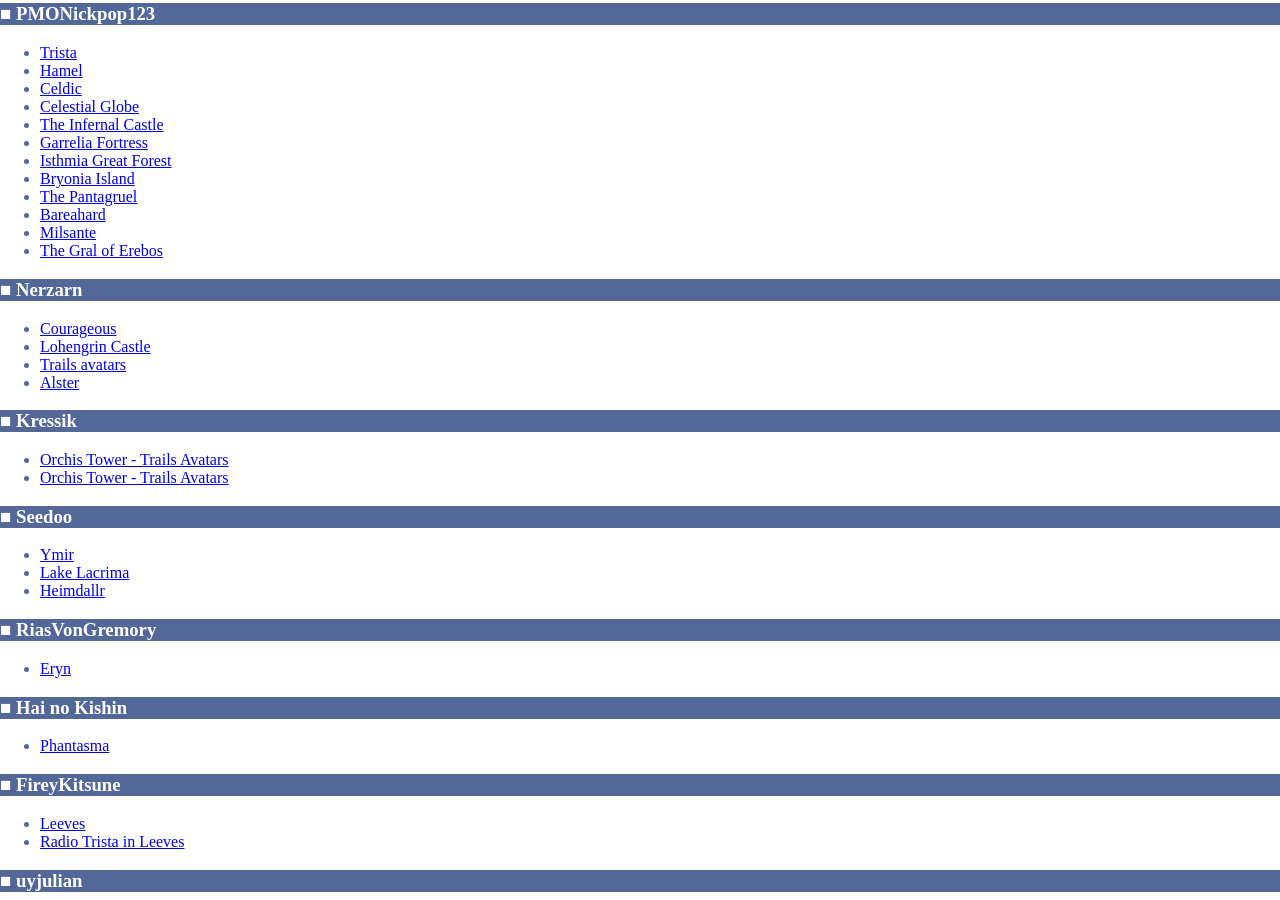
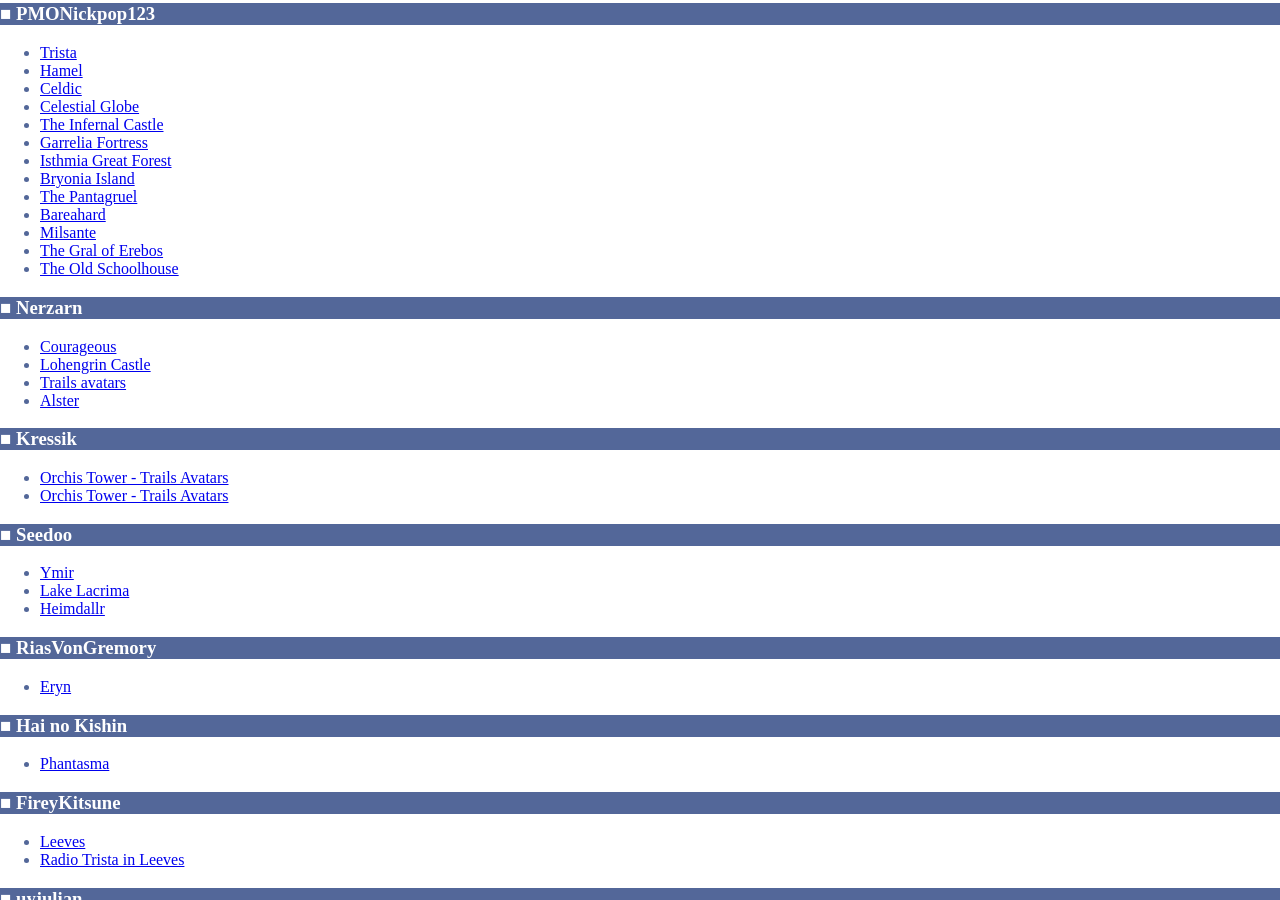
Before and after one commit to uyjulian/falcom-dumps, a Jekyll site: the page built from index.md, in a window 1280 px wide and 900 px high, scrolled down 402 px. Built offline with Jekyll 4.4.1, drawn with Linux system fonts in a browser that asks for light colours.

Commit message:
Add The Old Schoolhouse

```diff
--- a/index.md
+++ b/index.md
@@ -31,6 +31,7 @@ If you have questions about usage of the models in a specific environment, sendi
 * [Bareahard](https://vrchat.com/home/launch?worldId=wrld_756c854b-d130-4114-ad77-0b5b081c8177)
 * [Milsante](https://vrchat.com/home/launch?worldId=wrld_2ca6c232-307b-40dc-b447-d969c3762ff7)
 * [The Gral of Erebos](https://vrchat.com/home/launch?worldId=wrld_5c8bda9a-3895-4d70-b506-ef55357ac7ee)
+* [The Old Schoolhouse](https://vrchat.com/home/launch?worldId=wrld_4ed2399d-858a-4f7d-8460-ec40ed6d41b7)
 
 
 ### Nerzarn
```
